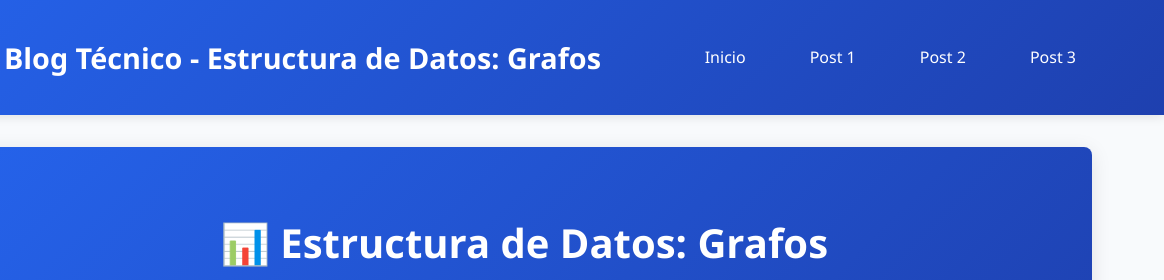
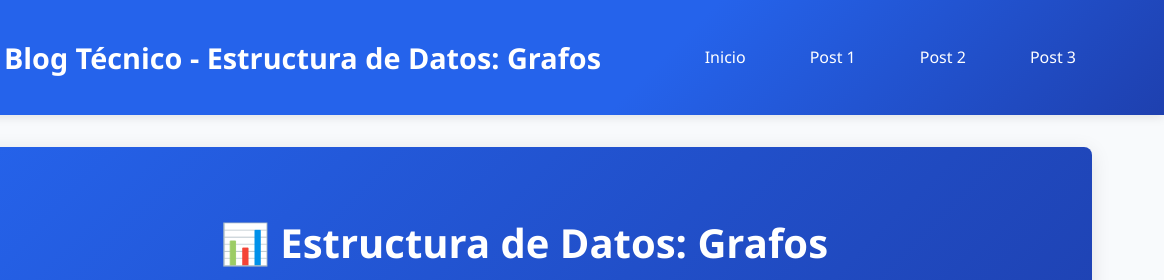
Before and after one commit to dkramirezg/Blog-Estructura-de-Datos-Grafos, a plain HTML site: page index.html in a window 1280 px wide. Shown: the top 280 px of the page, 116-1280 px from the left. Drawn offline with Linux system fonts and the light colour scheme.

Commit message:
styles.css

```diff
--- a/css/styles.css
+++ b/css/styles.css
@@ -36,7 +36,7 @@ body {
    ============================================ */
 
 header {
-    background: linear-gradient(135deg, var(--primary-color) 0%, var(--secondary-color) 100%);
+    background: linear-gradient(135deg, var(--primary-color) 60%, var(--secondary-color) 100%);
     color: white;
     padding: 2rem 0;
     box-shadow: 0 2px 10px rgba(0, 0, 0, 0.1);
```
